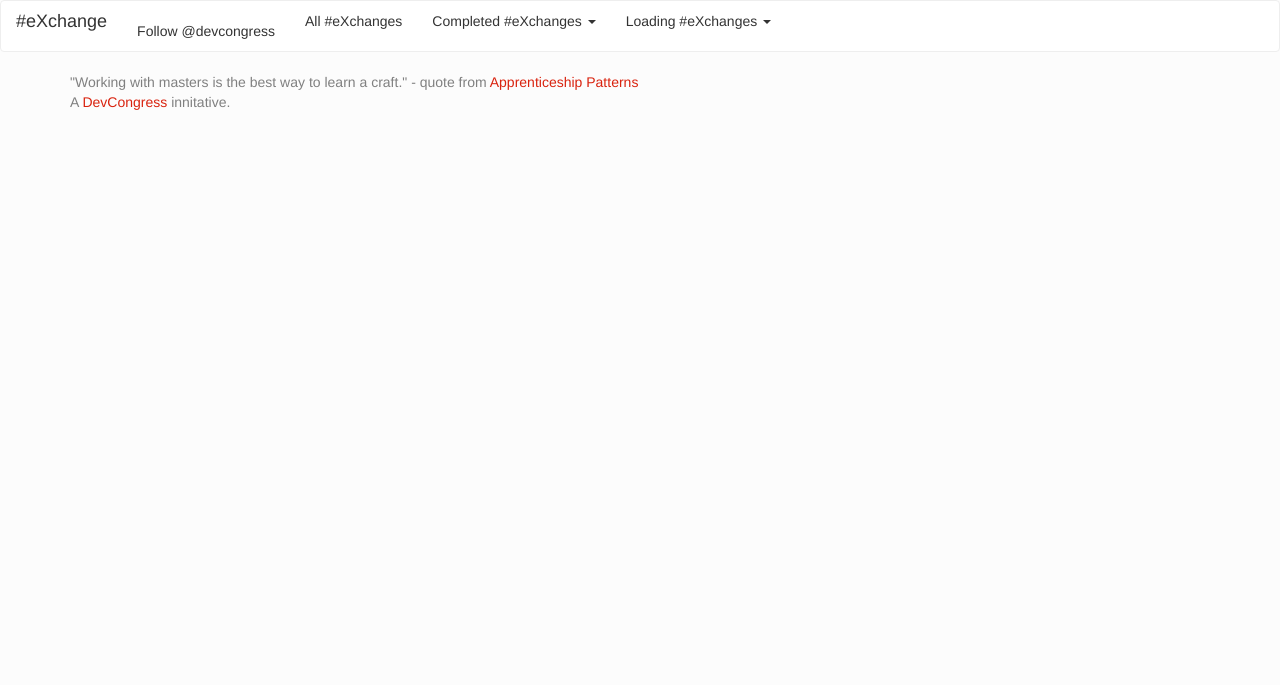
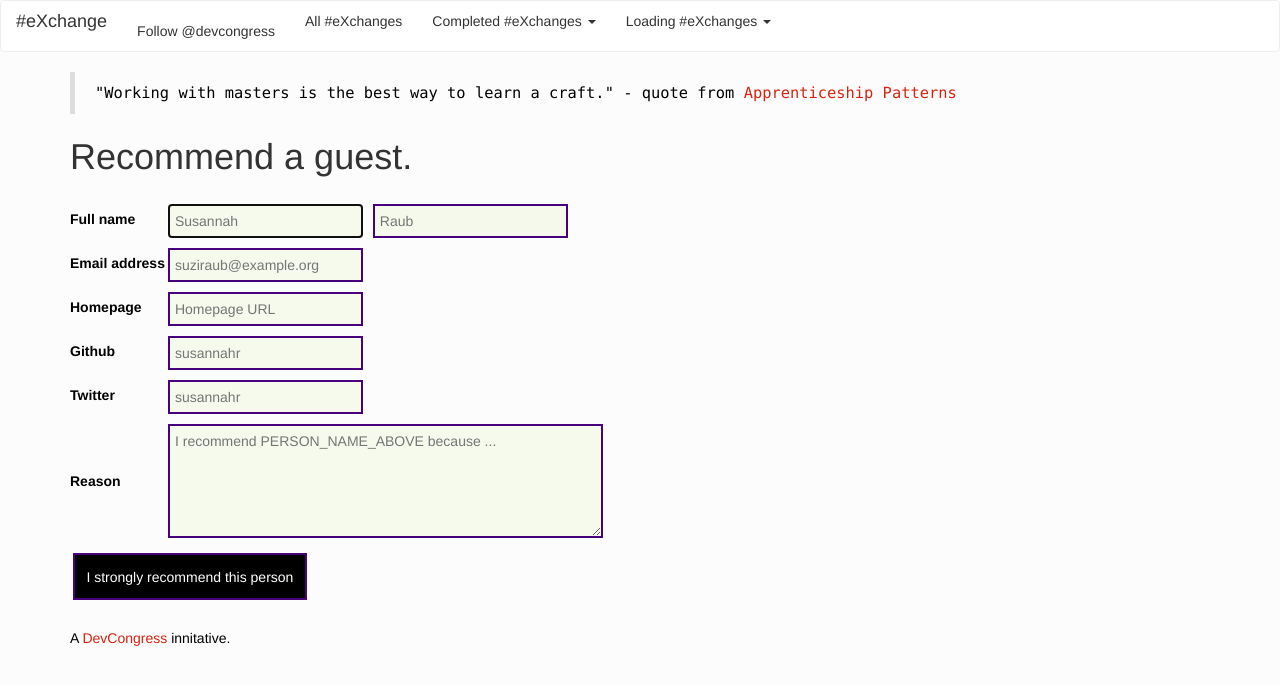
Before and after one commit to devcongress/eXchange-old, a Flask app: template templates/register.html in a window 1280 px wide. Shown: the top 685 px of the page. Run offline with Flask 2, Linux system fonts and the light colour scheme; the template is opened without the code that fills it, so the values that code supplies are empty; parts of the project's set-up code (start-up, migrations or seed data) failed here and were passed over; some libraries are stand-ins or nearby versions.

Commit message:
added page for suggesting a guest

```diff
--- a/home.py
+++ b/home.py
@@ -2,6 +2,7 @@ import os
 from flask import Flask, request, render_template, url_for
 from models import *
 
+# MongoDB settings (for development machine.)
 MONGODB_HOST = os.environ.get('MONGODB_HOST')
 MONGODB_PORT = os.environ.get('MONGODB_PORT')
 
--- a/requirements.txt
+++ b/requirements.txt
@@ -2,6 +2,7 @@ Flask==0.10.1
 Flask-WTF==0.9.4
 Jinja2==2.7.2
 MarkupSafe==0.18
+Pygments==1.6
 WTForms==1.0.5
 Werkzeug==0.9.4
 gunicorn==18.0
--- /dev/null
+++ b/static/css/maze.min.css
@@ -0,0 +1 @@
+html,body,div,blockquote,p,span,hgroup,form,input{color:#000}footer{margin-top:2%}.slogan{font-family:monaco,menlo,consolas,"liberation mono","courier new",monospace;font-size:1.1em}.form{margin-top:2%}.form input,.form textarea{border:2px solid #48007d;background:rgba(221,238,170,0.2);padding:5px;margin:5px 3px}.form input[type=submit]{background:#000;color:#fff;padding:1%}.subheading{margin-top:2%;text-decoration:underline;font-weight:bold}
--- a/templates/application.html
+++ b/templates/application.html
@@ -39,7 +39,7 @@
       {% endblock %}
       <div class="container">
         <main>
-          <div class="slogan quote">"Working with masters is the best way to learn a craft." - quote from <a href="http://www.amazon.com/Apprenticeship-Patterns-Guidance-Aspiring-Craftsman/dp/0596518382/ref=lh_ni_t?ie=UTF8&psc=1&smid=ATVPDKIKX0DER">Apprenticeship Patterns</a></div>
+          <blockquote class="slogan">"Working with masters is the best way to learn a craft." - quote from <a href="http://www.amazon.com/Apprenticeship-Patterns-Guidance-Aspiring-Craftsman/dp/0596518382/ref=lh_ni_t?ie=UTF8&psc=1&smid=ATVPDKIKX0DER">Apprenticeship Patterns</a></blockquote>
         {% block content %}
         {% endblock %}
       </main>
--- a/templates/register.html
+++ b/templates/register.html
@@ -1,7 +1,40 @@
 {% extends "application.html" %}
+{% block title %}New Guest{% endblock %}
 {% block content %}
   <div class="form">
-    <form action="/guests" method="post">
-    </form>
+    <h1>Recommend a guest.</h1>
+    <div class="form">
+      <form action="/guests" method="post">
+        <table>
+          <tbody>
+            <tr>
+              <td><label for="firstname">Full name</label></td>
+              <td><input name="firstname" type="text" autofocus="autofocus" placeholder="Susannah"/>&nbsp;<input name="lastname" type="text" placeholder="Raub"/></td>
+            </tr>
+            <tr>
+              <td><label for="email_address">Email address</label></td>
+              <td><input name="email_address" type="email" placeholder="suziraub@example.org"></td>
+            </tr>
+            <tr>
+              <td><label for="homepage">Homepage</label></td>
+              <td><input type="url" name="homepage" placeholder="Homepage URL"></td>
+            </tr>
+            <tr>
+              <td><label for="github">Github</label></td>
+              <td><input type="text" name="github" placeholder="susannahr"></td>
+            </tr>
+            <tr>
+              <td><label for="twitter">Twitter</label></td>
+              <td><input type="text" name="twitter" placeholder="susannahr"></td>
+            </tr>
+            <tr>
+              <td><label for="bio">Reason</label></td>
+              <td><textarea cols="50" rows="5" name="twitter" placeholder="I recommend PERSON_NAME_ABOVE because ..."></textarea></td>
+            </tr>
+            </tbody>
+        </table>
+        <input type="submit" value="I strongly recommend this person">
+      </form>
+    </div>
   </div>
 {% endblock %}
```
Also changed, not shown: static/css/maze.css (+26 -2 lines), static/css/maze.css.scss (added, +35 -0 lines), 1 other file.
